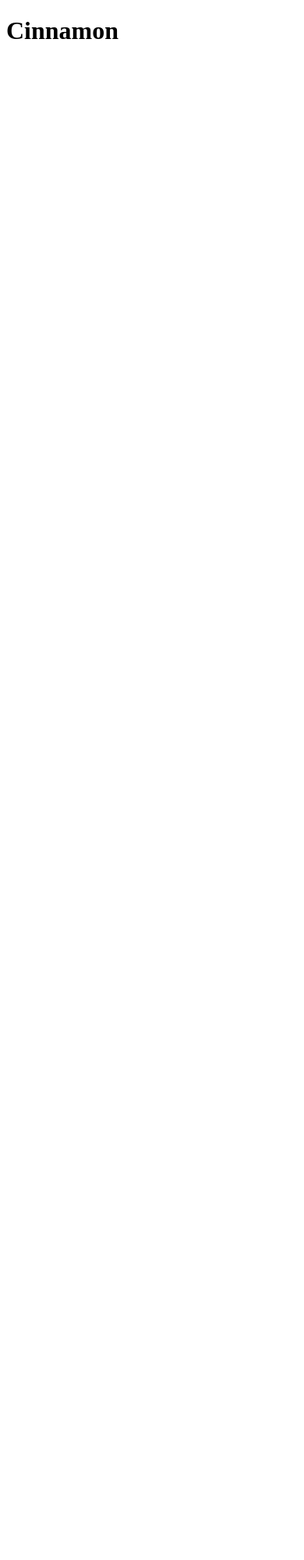
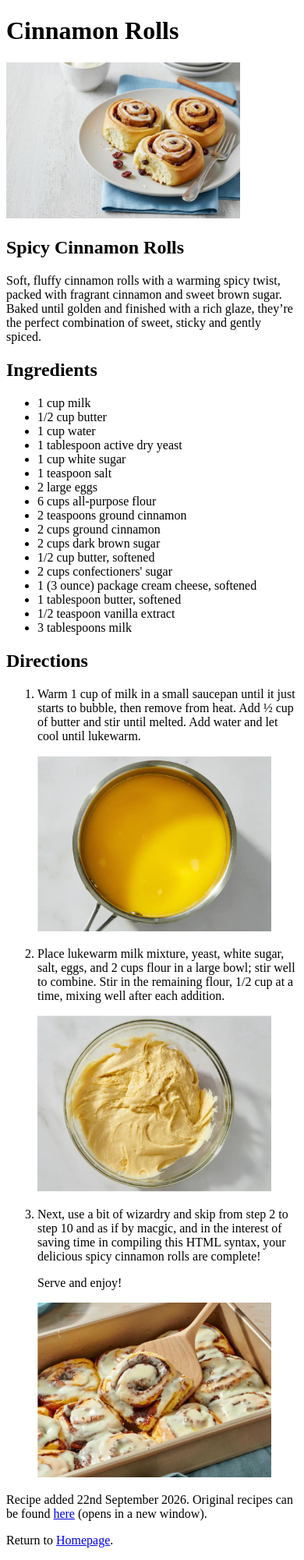
Before and after one commit to garethsplloyd/odin-recipes, a plain HTML site: page recipes/cinnamon-roll.html in a window 390 px wide. Shown: the whole page at 78% size. Before the commit the page ends 844 px from the top, so only its background shows below. Drawn offline with Linux system fonts and the light colour scheme.

Commit message:
added recipe pages
added recipe pages for burgers and cinnamon rolls

```diff
--- a/recipes/cinnamon-roll.html
+++ b/recipes/cinnamon-roll.html
@@ -6,6 +6,54 @@
     <title>Cinnamon Rolls</title>
 </head>
 <body>
-    <h1>Cinnamon</h1>
+    <h1>Cinnamon Rolls</h1>
+
+    <img src="../images/cinnamon-roll.jpeg" width="300" alt="Delicious Cinnamon Rolls topped with icing cream">
+
+    <h2>Spicy Cinnamon Rolls</h2>
+
+    <p>Soft, fluffy cinnamon rolls with a warming spicy twist, packed with fragrant cinnamon and sweet brown sugar. Baked until golden and finished with a rich glaze, they’re the perfect combination of sweet, sticky and gently spiced.</p>
+
+    <h2>Ingredients</h2>
+
+    <ul>
+        <li>1 cup milk</li>
+        <li>1/2 cup butter</li>
+        <li>1 cup water</li>
+        <li>1 tablespoon active dry yeast</li>
+        <li>1 cup white sugar</li>
+        <li>1 teaspoon salt</li>
+        <li>2 large eggs</li>
+        <li>6 cups all-purpose flour</li>
+        <li>2 teaspoons ground cinnamon</li>
+        <li>2 cups ground cinnamon</li>
+        <li>2 cups dark brown sugar</li>
+        <li>1/2 cup butter, softened</li>
+        <li>2 cups confectioners' sugar</li>
+        <li>1 (3 ounce) package cream cheese, softened</li>
+        <li>1 tablespoon butter, softened</li>
+        <li>1/2 teaspoon vanilla extract</li>
+        <li>3 tablespoons milk</li>
+    </ul>
+
+    <h2>Directions</h2>
+
+    <ol>
+        <li>Warm 1 cup of milk in a small saucepan until it just starts to bubble, then remove from heat. Add ½ cup of butter and stir until melted. Add water and let cool until lukewarm.</li>
+
+        <p><img src="../images/cinnamon1.png" width="300" alt="A saucepan with melted butter"></p>
+        <li>Place lukewarm milk mixture, yeast, white sugar, salt, eggs, and 2 cups flour in a large bowl; stir well to combine. Stir in the remaining flour, 1/2 cup at a time, mixing well after each addition.</li>
+        <p><img src="../images/cinnamon2.png" width="300" alt="Mixture in a glass bowl"></p>
+
+        <li>Next, use a bit of wizardry and skip from step 2 to step 10 and as if by macgic, and in the interest of saving time in compiling this HTML syntax, your delicious spicy cinnamon rolls are complete!
+        <p>Serve and enjoy!</p>
+        </li>
+    <p><img src="../images/cinnamon3.png" width="300" alt="Delicious spicy cinnamon rolls in a baking tray"></p>
+    </ol>
+
+    <p>Recipe added 22nd September 2026. Original recipes can be found <a href="https://www.allrecipes.com/recipe/24351/cinnamon-rolls-ii/" target="_blank">here</a> (opens in a new window).</p>
+
+    <p>Return to <a href="../index.html">Homepage</a>.</p>
+
 </body>
 </html>
```
Also changed, not shown: index.html (+1 -2 lines), recipes/burgers.html (+31 -0 lines), recipes/guinness.html (deleted, +0 -11 lines), images/cinnamon-roll.jpeg (added), images/cinnamon1.png (added), images/cinnamon2.png (added), images/cinnamon3.png (added), 1 other file.
